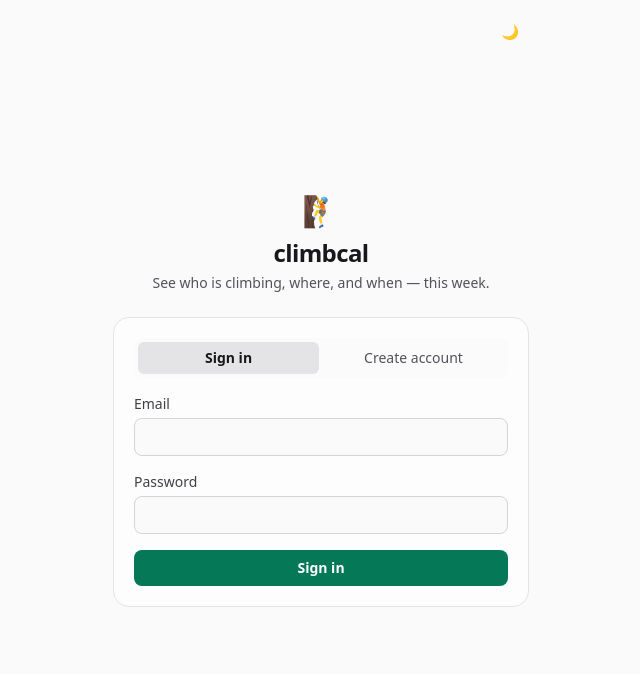
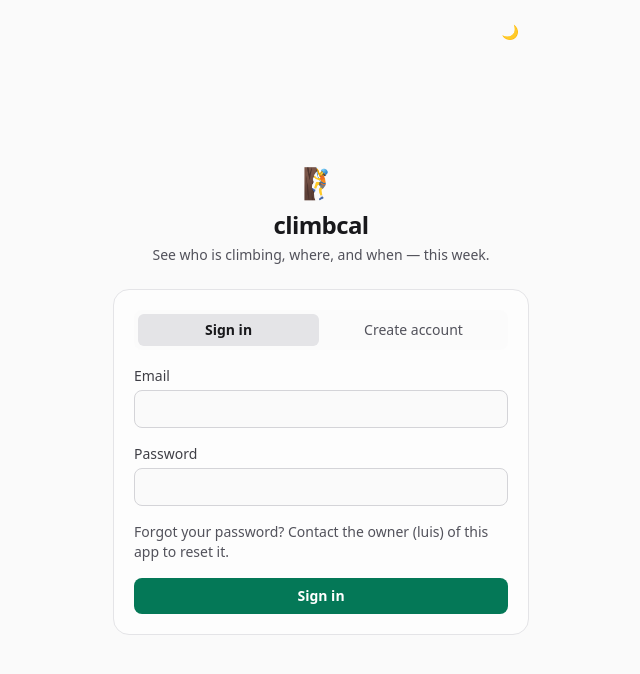
Before and after one commit to jose-luis-b-bautista/climbcal, a React (Vite) app: page /login in a window 1280 px wide. Shown: the top 674 px of the page, without its empty margins (319-959 px from the left). Built offline with nearby package versions, Linux system fonts and the light colour scheme; no server answers.

Commit message:
minor(ui): forgot text

```diff
--- a/src/pages/Login.tsx
+++ b/src/pages/Login.tsx
@@ -138,6 +138,11 @@ export default function Login() {
                   className={inputClass}
                 />
               </Field>
+              {mode === 'signin' ? (
+                <p className="text-sm text-zinc-400">
+                  Forgot your password? Contact the owner (luis) of this app to reset it.
+                </p>
+              ) : null}
 
               <button type="submit" disabled={busy} className={`${primaryButtonClass} w-full`}>
                 {busy ? 'One moment…' : mode === 'signin' ? 'Sign in' : 'Create account'}
```
